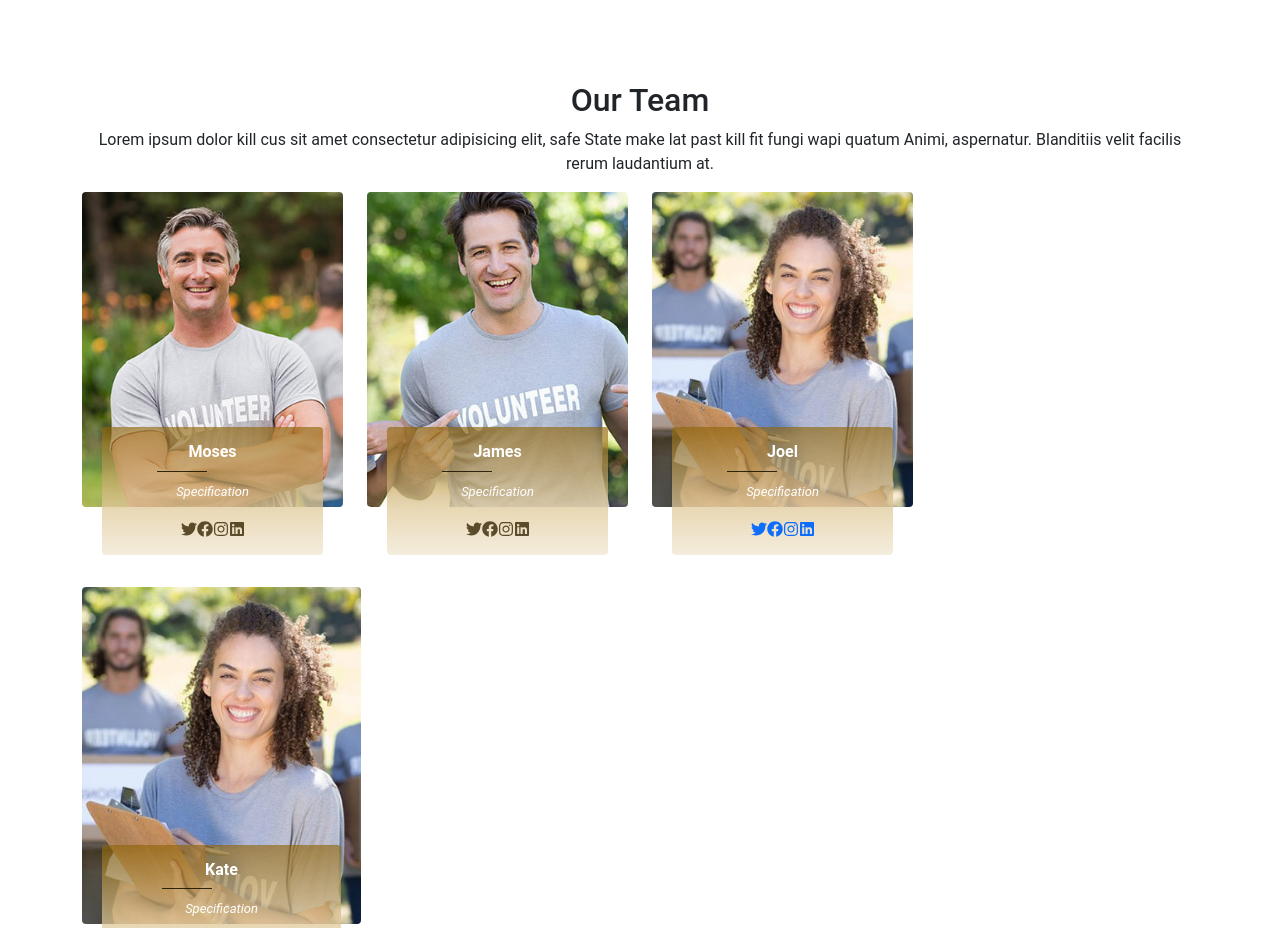
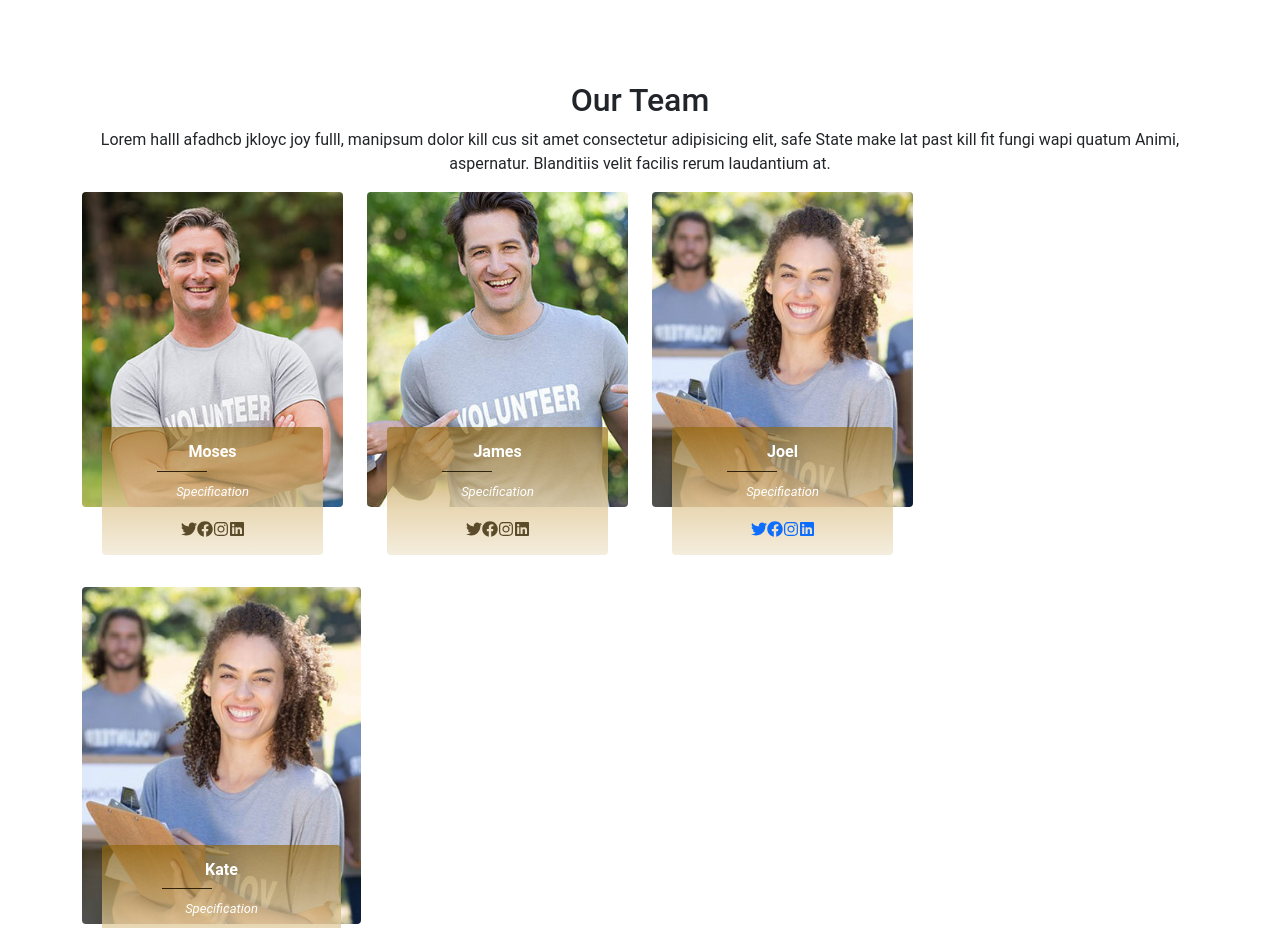
Before and after one commit to zeredogo/krypto-zone-charity, a React (Create React App) app: page / in a window 1280 px wide. Shown: the part 2820-3748 px from the top of the page. Built offline with nearby package versions, Linux system fonts and the light colour scheme.

Commit message:
changes made

```diff
--- a/src/component/Team.jsx
+++ b/src/component/Team.jsx
@@ -13,7 +13,8 @@ const Team = () => {
         <div className="container">
           <div className="section-title">
             <h2 className="text-center">Our Team</h2>
-            <p className="text-center">Lorem ipsum dolor kill cus sit amet consectetur
+            <p className="text-center">Lorem halll afadhcb jkloyc joy fulll,
+              manipsum dolor kill cus sit amet consectetur
               adipisicing elit, safe State make lat past kill fit fungi wapi quatum Animi, aspernatur. Blanditiis velit facilis
               rerum laudantium at.</p>
           </div>
```
